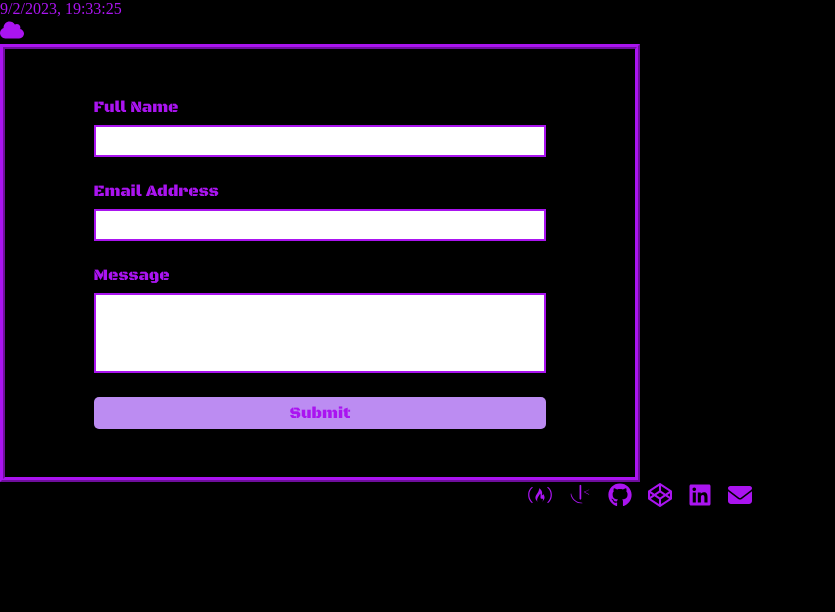
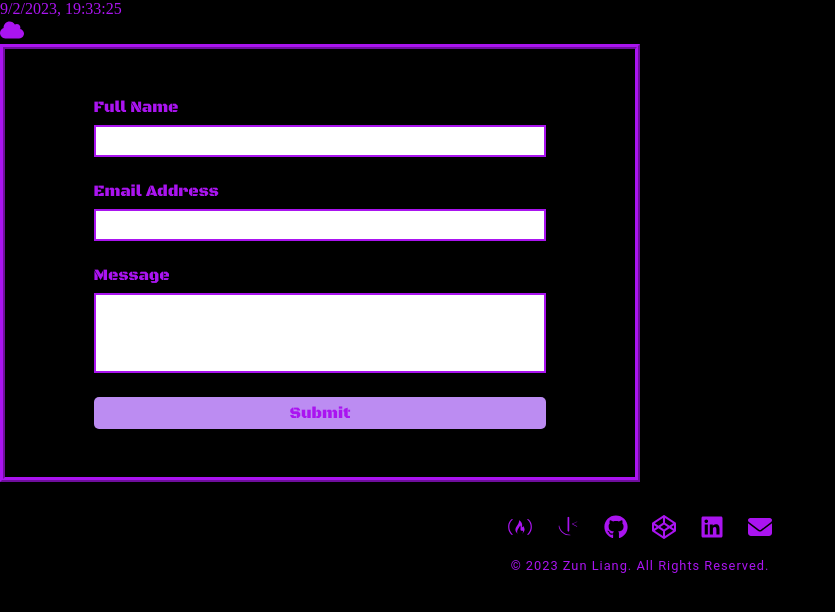
Before and after one commit to zun-liang/portfolio, a React (Vite) app: page / in a window 1280 px wide. Shown: the top 612 px of the page, without its empty margins (0-835 px from the left). Built offline with nearby package versions, Linux system fonts and the light colour scheme.

Commit message:
updated footer

```diff
--- a/src/components/Footer.jsx
+++ b/src/components/Footer.jsx
@@ -8,13 +8,14 @@ import { faEnvelope } from "@fortawesome/free-solid-svg-icons";
 import { ReactComponent as FEM } from "../assets/images/frontend-mentor.svg";
 
 const StyledFooter = styled.footer`
-  width: 100%;
+  width: 100vw;
+  padding: 2rem;
 `;
 const StyledList = styled.ul`
   display: flex;
   justify-content: center;
   align-items: center;
-  gap: 1rem;
+  gap: 1.5rem;
 `;
 const StyledListItem = styled.li`
   list-style: none;
@@ -32,6 +33,14 @@ const FEMIcon = styled(FEM)`
   & > path {
     fill: var(--focus1);
   }
+`;
+const StyledP = styled.p`
+  text-align: center;
+  color: var(--focus1);
+  font-family: "Roboto", sans-serif;
+  font-size: 0.8rem;
+  letter-spacing: 1px;
+  margin-top: 1rem;
 `;
 
 const Footer = () => {
@@ -75,6 +84,7 @@ const Footer = () => {
           </StyledLink>
         </StyledListItem>
       </StyledList>
+      <StyledP>© 2023 Zun Liang. All Rights Reserved.</StyledP>
     </StyledFooter>
   );
 };
```
